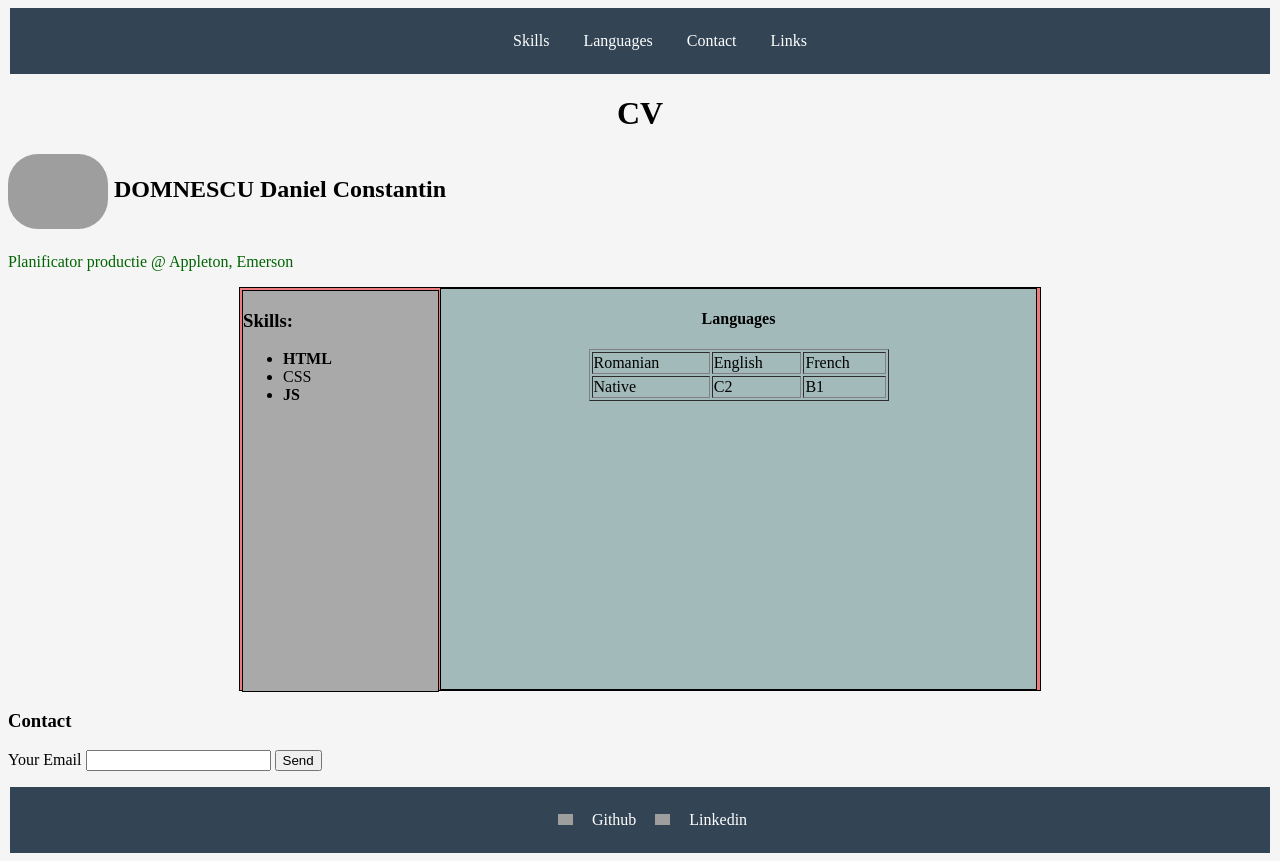
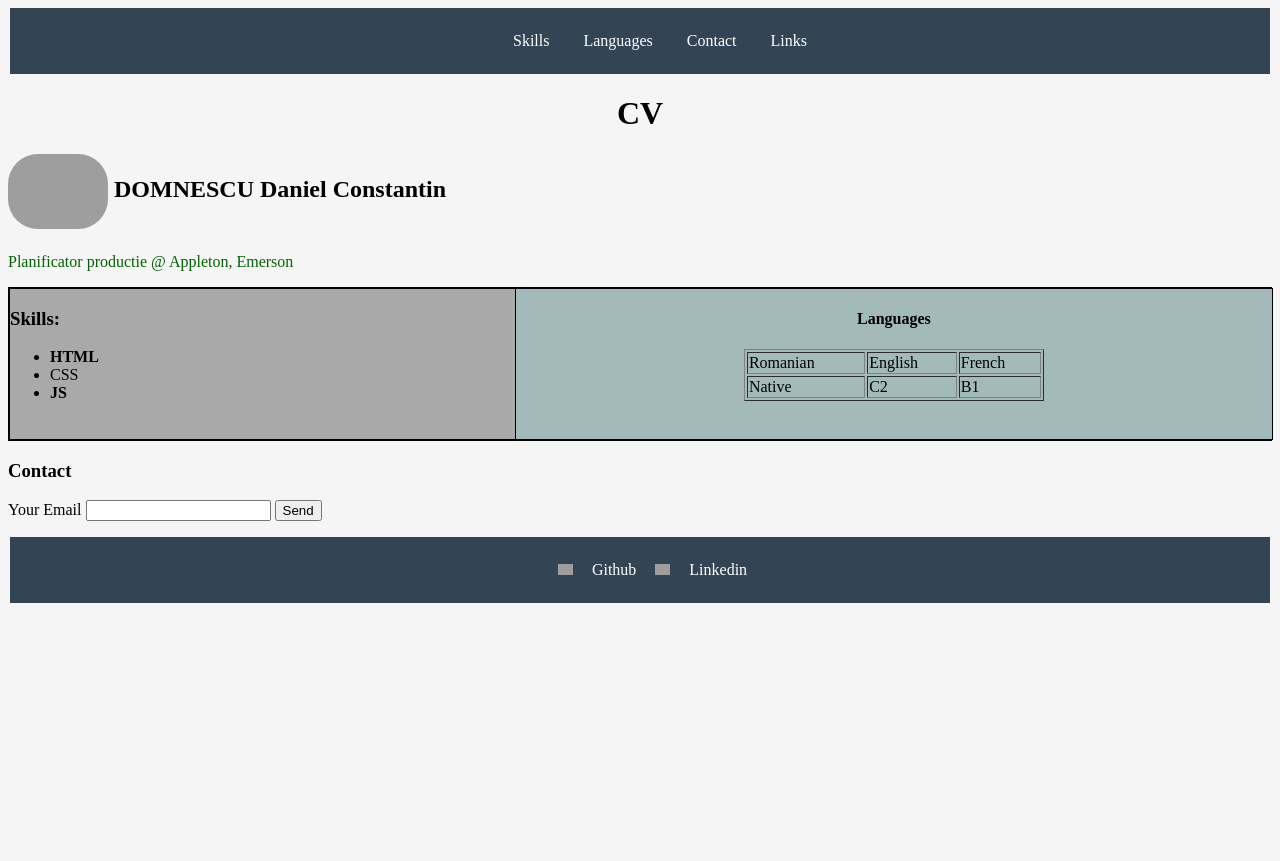
Before and after one commit to domne21/domne21.github.io, a plain HTML site: page index.html in a window 1280 px wide. After the commit the page ends 800 px from the top, so only its background shows below. Drawn offline with Linux system fonts and the light colour scheme; grey boxes are pictures that could not be loaded.

Commit message:
layout modif

```diff
--- a/css/style.css
+++ b/css/style.css
@@ -10,26 +10,24 @@ body {
 
 .test0 {
   border: 1px solid #000;
-  width: 800px;
   margin: 0 auto;
   background-color: rgb(238, 123, 123);
 }
 
 .test2 {
   border: 1px solid #000;
-  margin: 2px;
-  width: 195px;
-  height: 400px;
+  width: 40%;
+  height: 150px;
   background: darkgrey;
   float: left;
 }
 
 .test3 {
   border: 1px solid #000;
-  width: 595px;
+  width: 60%;
   background: #a2bbba;
-  height: 400px;
-  margin-left: 200px;
+  height: 150px;
+  margin-left: 40%;
 }
 
 #header {
@@ -50,7 +48,6 @@ body {
   background-color: darkgwhiteray;
   padding: 24px;
   margins: 10px;
-  /* box shadow? */
   border-raddius: 2px;
   border: 1px solid #777777;
 }
--- a/index.html
+++ b/index.html
@@ -11,14 +11,14 @@
 	<div class="test" id="header">
 		<ul id="top-menu-bar">
 			<li>
-				<a href="# ">Skills</a>
+				<a href="#skills">Skills</a>
 			</li>
 
 			<li>
 				<a href="#languages">Languages</a>
 			</li>
 			<li>
-				<a href="# ">Contact</a>
+				<a href="#contact">Contact</a>
 			</li>
 			<li>
 				<a href="#footer">Links</a>
@@ -38,7 +38,7 @@
 
 <p id="motto"> Planificator productie @ Appleton, Emerson</p>
 
-<div class="test0">
+<div id="skills" class="test0">
 	<div class="test2">
 		<h3>Skills:</h3>
 		<ul>
@@ -65,7 +65,7 @@
 	</div>
 </div>
 
-	<h3>Contact</h3>
+	<h3 id="contact" >Contact</h3>
 	<form>
 		<label>Your Email</label>
 		<input name="Recruiter " type="Email ">
```
